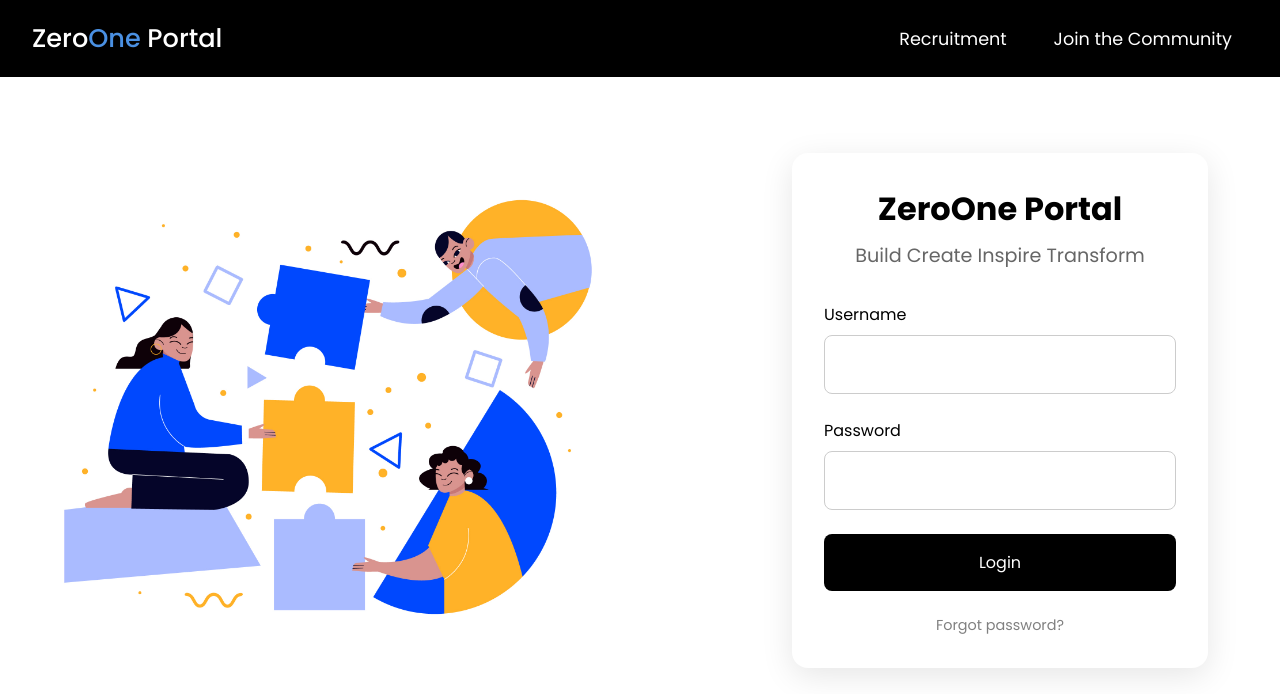
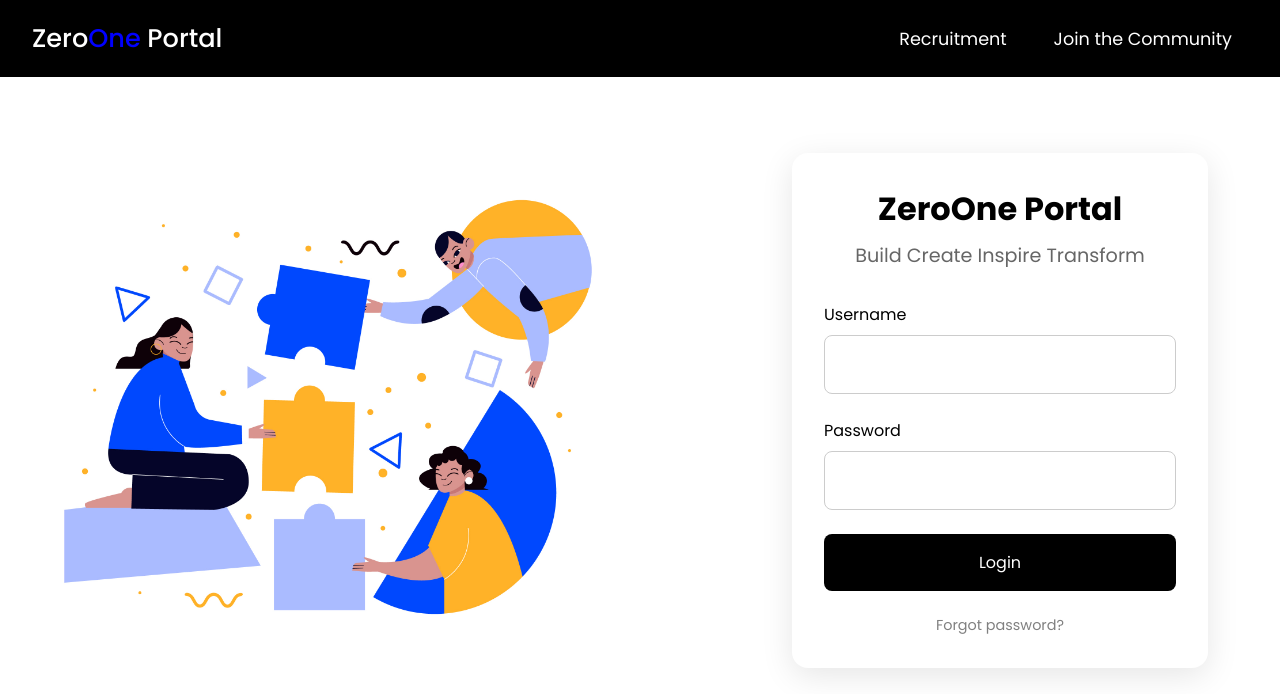
Before and after one commit to dinexh/Cero1PHP, a PHP site: page /App/ in a window 1280 px wide. Shown: the top 694 px of the page. Run offline with PHP 8.4, Linux system fonts and the light colour scheme.

Commit message:
changed span colour in nav

```diff
--- a/my-app/includes/nav.css
+++ b/my-app/includes/nav.css
@@ -22,7 +22,7 @@ nav {
 }
 
 .nav-in-one span {
-    color: #4a90e2;
+    color: blue;
     font-size: 1.6rem;
     font-weight: 500;
 }
```
